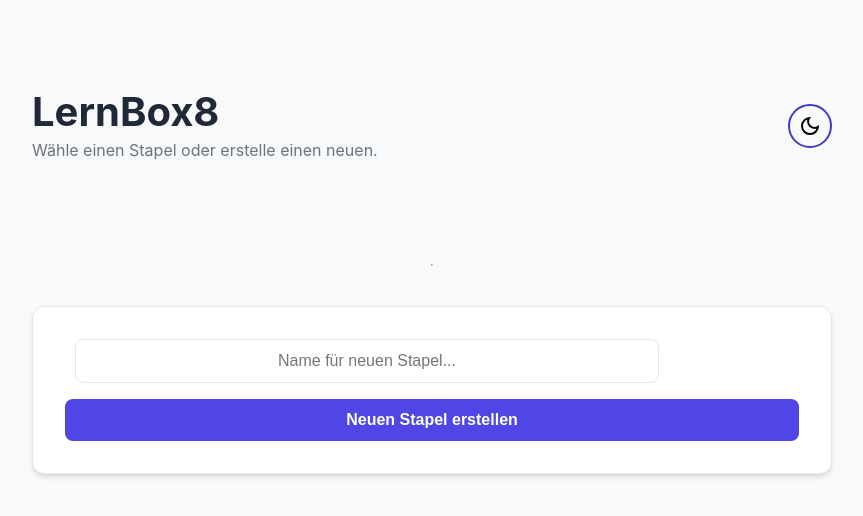
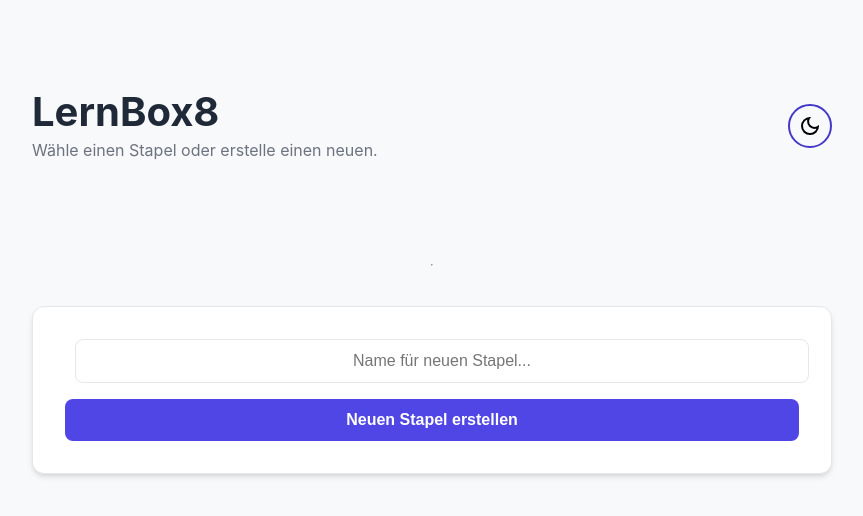
Before and after one commit to TaughtMe/vocabel-trainer-v2, a React (Create React App) app: page / in a window 1280 px wide. Shown: the top 516 px of the page, without its empty margins (208-1071 px from the left). Built offline with nearby package versions, Linux system fonts and the light colour scheme.

Commit message:
Webseite aktualisieren

```diff
--- a/src/App.css
+++ b/src/App.css
@@ -69,7 +69,8 @@ input[type="text"] {
   margin-left: 10px;
   border: 1px solid var(--border-color);
   border-radius: 8px;
-  width: calc(100% - 150px); /* Bessere Breitenanpassung */
+  width: 100%; /* Bessere Breitenanpassung */
+  box-sizing: border-box;
 }
 
 /* NEU: Styling für die Level-Boxen-Ansicht */
@@ -540,3 +541,14 @@ body.dark-mode .level-2 .button-level-lernen {
     padding: 1rem;
   }
 }
+
+.neuer-stapel-form {
+  display: flex;
+  flex-direction: column;
+  gap: 16px;
+}
+.neuer-stapel-form input[type="text"],
+.neuer-stapel-form button {
+  width: 100%;
+  box-sizing: border-box;
+}
```
